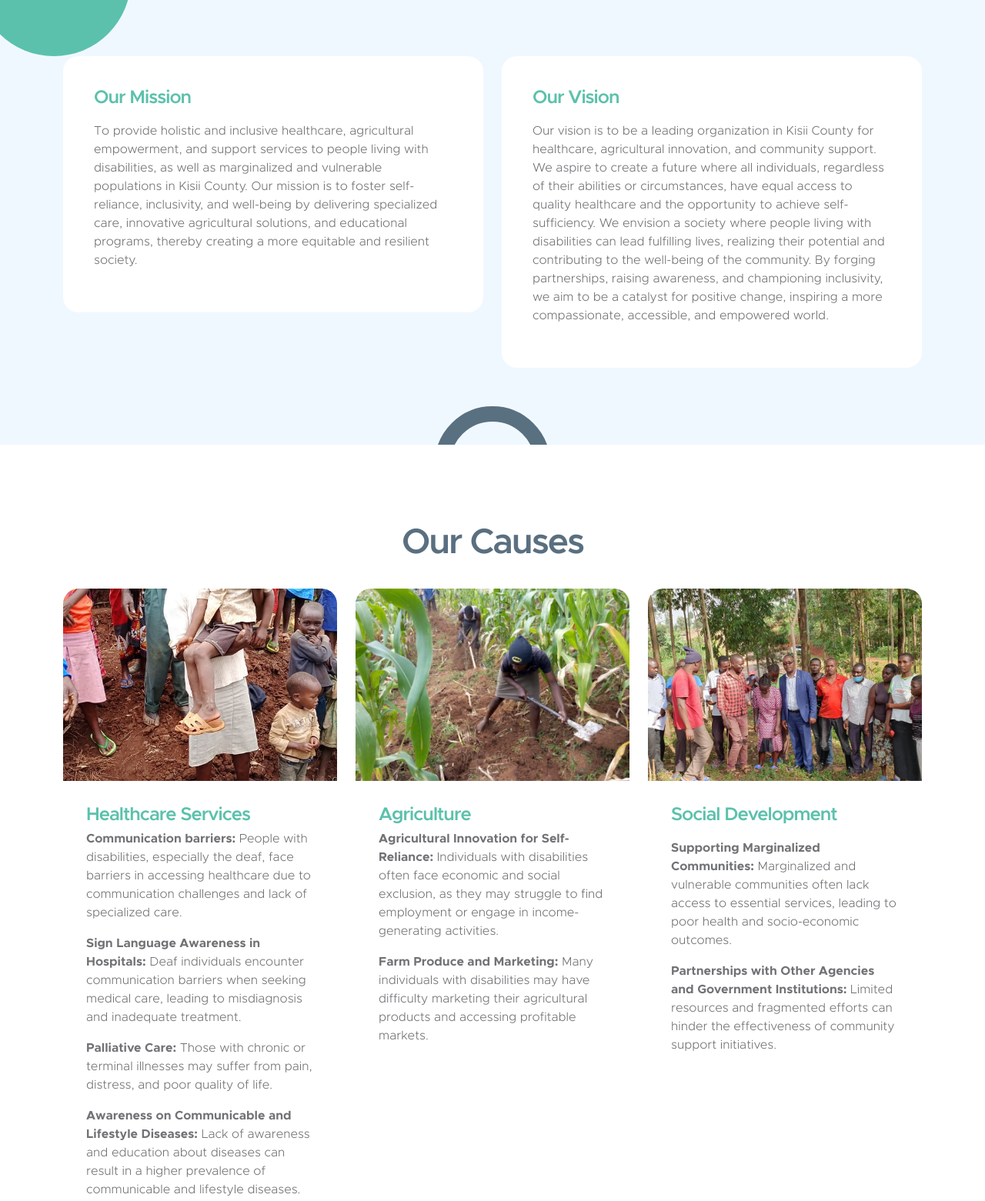
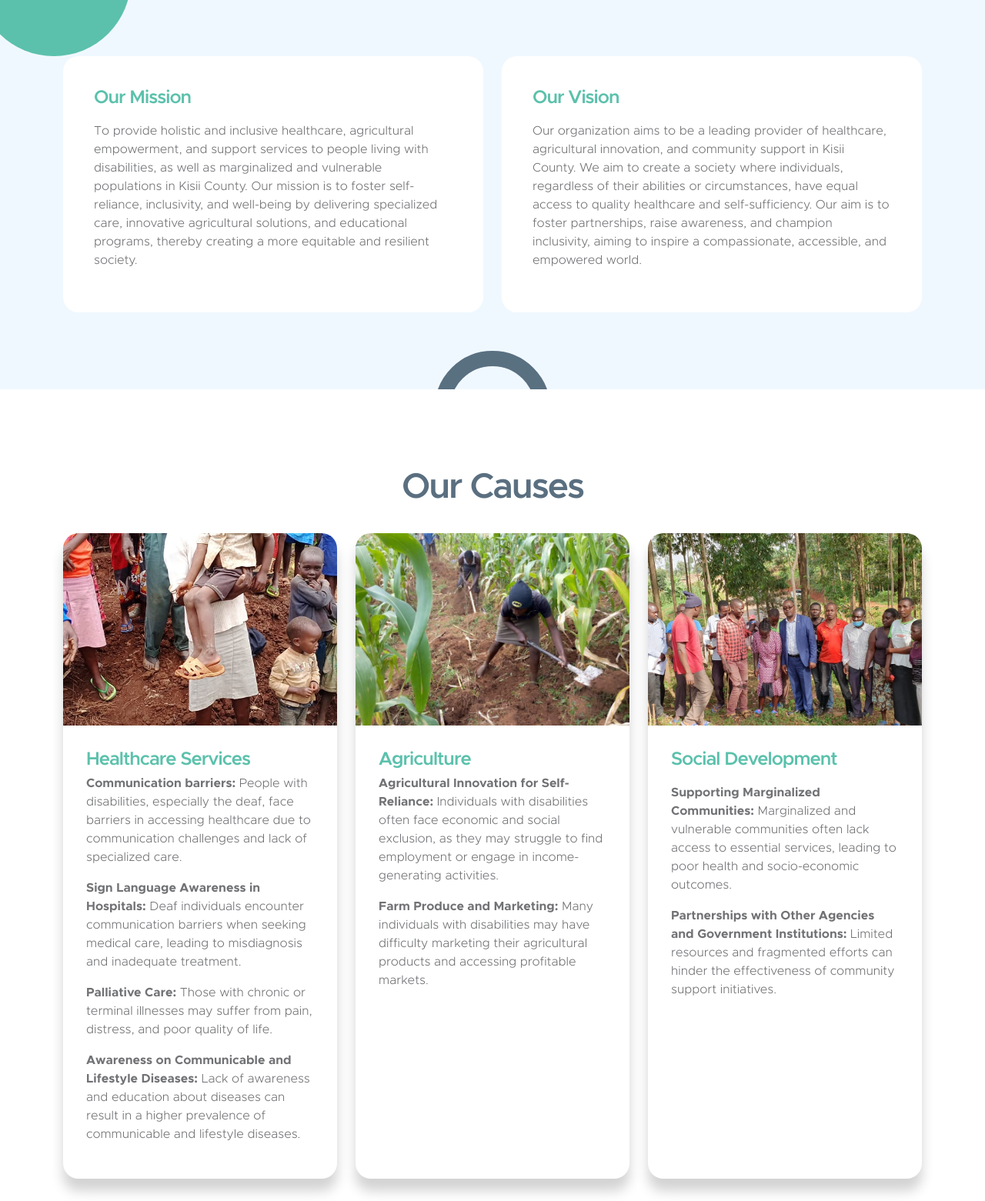
Before and after one commit to Emichira/embusuro, a plain HTML site: page index.html in a window 1280 px wide. Shown: the part 2545-4106 px from the top of the page at 77% size. Drawn offline with Linux system fonts and the light colour scheme.

Commit message:
resive images

```diff
--- a/css/styles.css
+++ b/css/styles.css
@@ -207,6 +207,7 @@ strong {
   position: relative;
   overflow: hidden;
   transition: all 0.5s;
+  box-shadow: 0 1rem 1rem rgba(0,0,0,.175);
 }
 
 .custom-block-wrap:hover {
@@ -1693,3 +1694,13 @@ blockquote::before {
     font-size: 32px;
   }
 }
+
+.card-deck {
+  display: flex;
+  flex-wrap: wrap;
+  align-items: stretch;
+}
+
+.card {
+  flex: 1 0 auto;
+}
--- a/index.html
+++ b/index.html
@@ -325,15 +325,12 @@
                         <div class="custom-text-box mb-lg-0">
                             <h5 class="mb-3">Our Vision</h5>
 
-                            <p>Our vision is to be a leading organization in Kisii County for healthcare, agricultural
-                                innovation, and community support. We aspire to create a future where all
-                                individuals, regardless of their abilities or circumstances, have equal access
-                                to quality healthcare and the opportunity to achieve self-sufficiency. We
-                                envision a society where people living with disabilities can lead fulfilling
-                                lives, realizing their potential and contributing to the well-being of the
-                                community. By forging partnerships, raising awareness, and championing
-                                inclusivity, we aim to be a catalyst for positive change, inspiring a more
-                                compassionate, accessible, and empowered world.</p>
+                            <p>Our organization aims to be a leading provider of healthcare, agricultural innovation,
+                                and community support in Kisii County. We aim to create a society where individuals,
+                                regardless of their abilities or circumstances, have equal access to quality healthcare
+                                and self-sufficiency. Our aim is to foster partnerships, raise awareness, and
+                                champion inclusivity, aiming to inspire a compassionate, accessible, and empowered
+                                world.</p>
                         </div>
                     </div>
 
@@ -360,12 +357,12 @@
                         <h2>Our Causes</h2>
                     </div>
 
-                    <div class="col-lg-4 col-md-6 col-12 mb-4 mb-lg-0">
+                    <div class="col-lg-4 col-md-6 col-12 mb-4 mb-lg-0 card-deck">
                         <div class="custom-block-wrap">
                             <img src="images/causes/cause11.jpeg" class="custom-block-image img-fluid" alt="">
 
                             <div class="custom-block">
-                                <div class="custom-block-body">
+                                <div class="custom-block-body card-deck">
                                     <h5 class="mb-1">Healthcare Services</h5>
 
                                     <p><b>Communication barriers:</b> People with disabilities, especially the deaf,
@@ -390,7 +387,7 @@
                         </div>
                     </div>
 
-                    <div class="col-lg-4 col-md-6 col-12 mb-4 mb-lg-0">
+                    <div class="col-lg-4 col-md-6 col-12 mb-4 mb-lg-0 card-deck">
                         <div class="custom-block-wrap">
                             <img src="images/causes/cause12.jpeg" class="custom-block-image img-fluid" alt="">
 
@@ -412,7 +409,7 @@
                         </div>
                     </div>
 
-                    <div class="col-lg-4 col-md-6 col-12">
+                    <div class="col-lg-4 col-md-6 col-12 card-deck">
                         <div class="custom-block-wrap">
                             <img src="images/causes/cause13.jpeg" class="custom-block-image img-fluid" alt="">
 
@@ -808,7 +805,7 @@
                                             tailored support to the deaf and other vulnerable communities."</h4>
 
                                         <small class="carousel-name"><span class="carousel-name-title">Grace</span>,
-                                        Nurse </small>
+                                            Nurse </small>
                                     </div>
                                 </div>
 
@@ -854,7 +851,7 @@
                     <div class="col-lg-4 col-md-6 col-12 mb-4 mb-lg-0">
                         <div class="custom-block-wrap">
                             <div class="resize senta">
-                                <img src="images/team/ben.jpeg" class="senta custom-block-image img-fluid" alt="">
+                                <img src="images/team/benja.jpg" class="senta custom-block-image img-fluid" alt="">
                             </div>
 
                             <div class="custom-block">
@@ -862,7 +859,8 @@
                                     <h5 class="mb-1">Benjamin</h5>
 
                                     <p>Benjamin holds the vital role of Sign Language Coordinator. He is an ICT
-                                        officer and a PLWD who is deaf and understands their needs and language. He ensures that our
+                                        officer and a PLWD who is deaf and understands their needs and language. He
+                                        ensures that our
                                         medical facilities are fully accessible to the deaf community, providing sign
                                         language interpretation and training to healthcare staff to guarantee effective
                                         communication and understanding.</p>
```
Also changed, not shown: team.html (+7 -17 lines), images/team/Benjamin.jpeg (deleted), images/team/ben.jpeg (deleted), images/team/benja.jpg (added), 4 other files.
